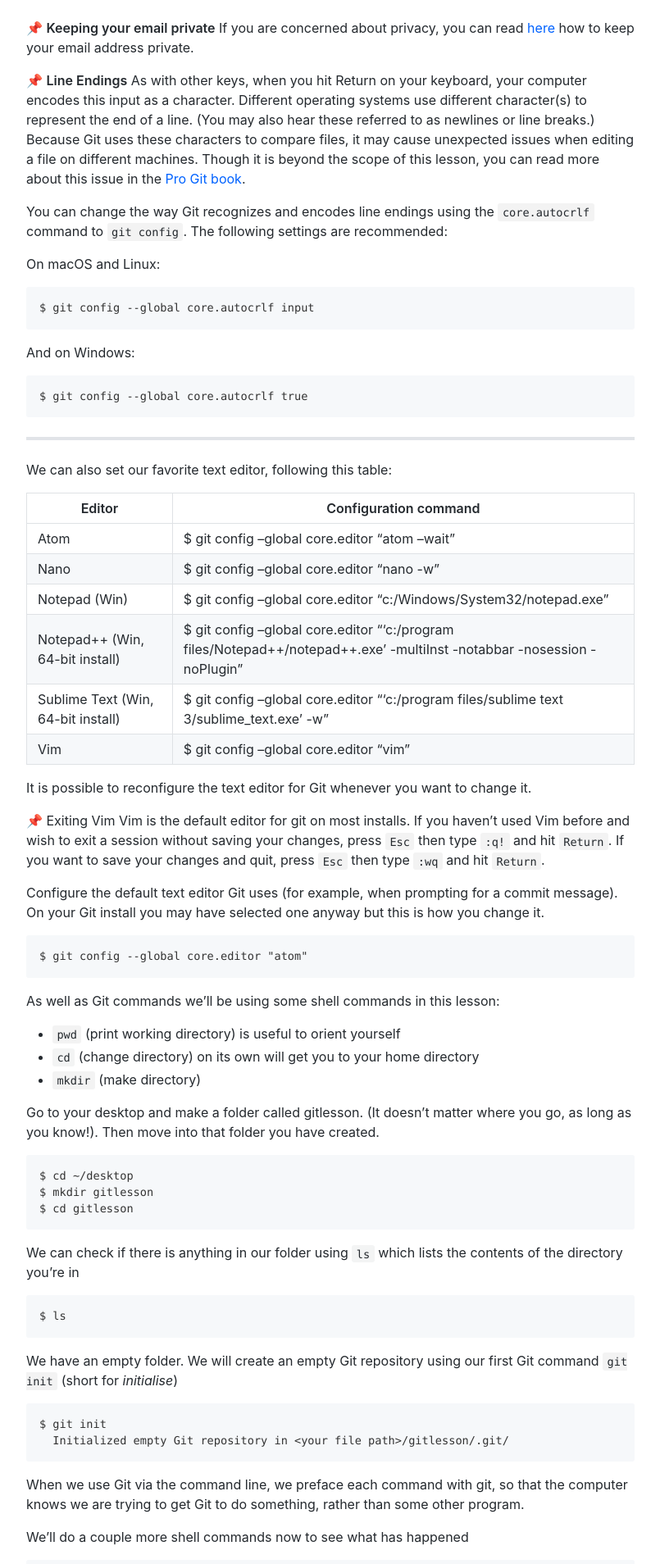
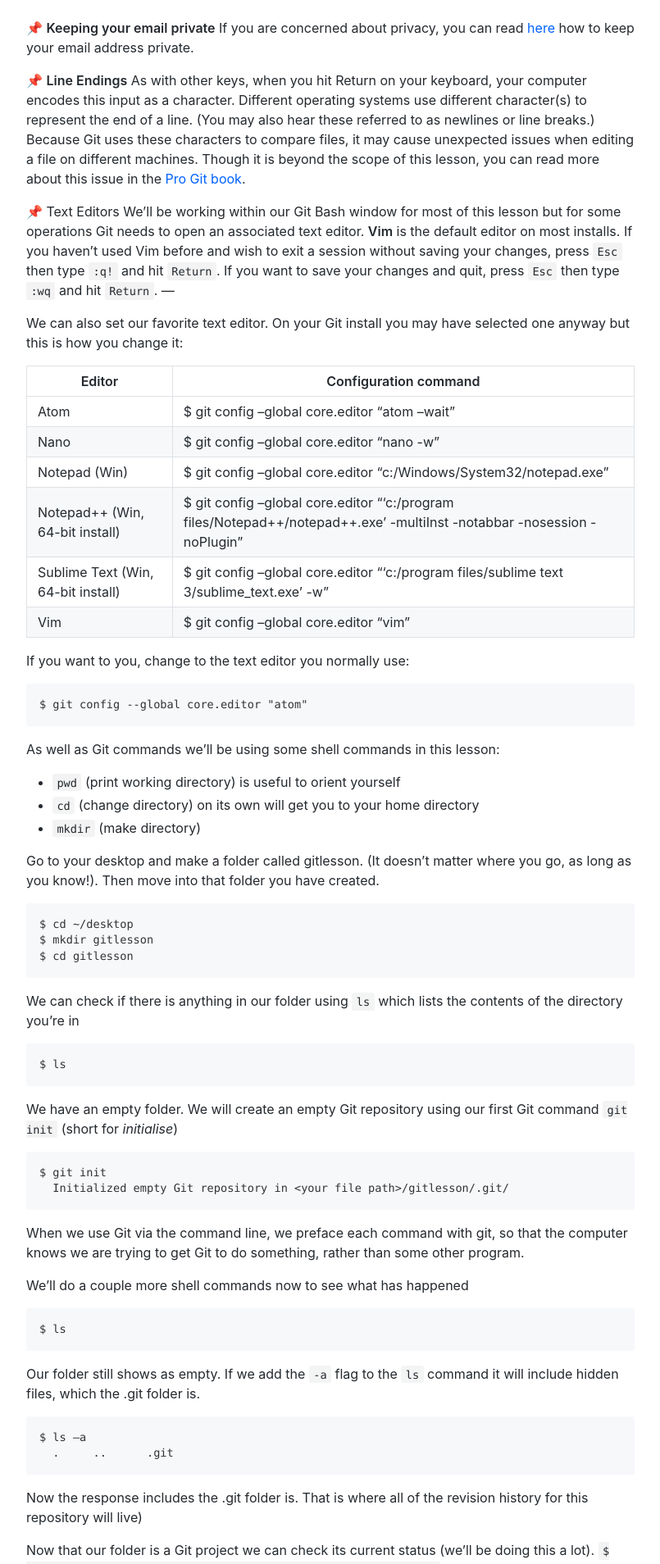
Before and after one commit to liamodwyer/github-pages, a Jekyll site: the page built from _workshop/getting-started-with-git.md, in a window 1280 px wide. Shown: the part 666-2574 px from the top of the page at 82% size, without its empty margins (365-1170 px from the left). Built offline with Jekyll 4.4.1, drawn with Linux system fonts in a browser that asks for light colours; some web fonts are replaced.

Commit message:
Add more content to getting-started.md

`````diff
--- a/_workshop/getting-started-with-git.md
+++ b/_workshop/getting-started-with-git.md
@@ -27,19 +27,11 @@ If you are concerned about privacy, you can read [here](https://github.blog/2017
 📌 __Line Endings__
 As with other keys, when you hit Return on your keyboard, your computer encodes this input as a character. Different operating systems use different character(s) to represent the end of a line. (You may also hear these referred to as newlines or line breaks.) Because Git uses these characters to compare files, it may cause unexpected issues when editing a file on different machines. Though it is beyond the scope of this lesson, you can read more about this issue in the [Pro Git book](https://www.git-scm.com/book/en/v2/Customizing-Git-Git-Configuration#_core_autocrlf).
 
-You can change the way Git recognizes and encodes line endings using the `core.autocrlf` command to `git config`. The following settings are recommended:
-
-On macOS and Linux:
-```
-$ git config --global core.autocrlf input
-````
-And on Windows:
-```
-$ git config --global core.autocrlf true
-```
+📌 Text Editors
+We'll be working within our Git Bash window for most of this lesson but for some operations Git needs to open an associated text editor. __Vim__ is the default editor on most installs. If you haven’t used Vim before and wish to exit a session without saving your changes, press `Esc` then type `:q!` and hit `Return`. If you want to save your changes and quit, press `Esc` then type `:wq` and hit `Return`.
 ---
 
-We can also set our favorite text editor, following this table:
+We can also set our favorite text editor. On your Git install you may have selected one anyway but this is how you change it:
 
 | __Editor__                         | __Configuration command__                                                                                                |
 |------------------------------------|--------------------------------------------------------------------------------------------------------------------------|
@@ -50,13 +42,7 @@ We can also set our favorite text editor, following this table:
 | Sublime Text (Win, 64-bit install) | $ git config --global core.editor "'c:/program files/sublime text 3/sublime_text.exe' -w"                                |
 | Vim                                | $ git config --global core.editor "vim"                                                                                  |
 
-It is possible to reconfigure the text editor for Git whenever you want to change it.
-
-📌 Exiting Vim
-Vim is the default editor for git on most installs. If you haven’t used Vim before and wish to exit a session without saving your changes, press `Esc` then type `:q!` and hit `Return`. If you want to save your changes and quit, press `Esc` then type `:wq` and hit `Return`.
-
-
-Configure the default text editor Git uses (for example, when prompting for a commit message). On your Git install you may have selected one anyway but this is how you change it.
+If you want to you, change to the text editor you normally use:
 ```
 $ git config --global core.editor "atom"
 ```
`````
